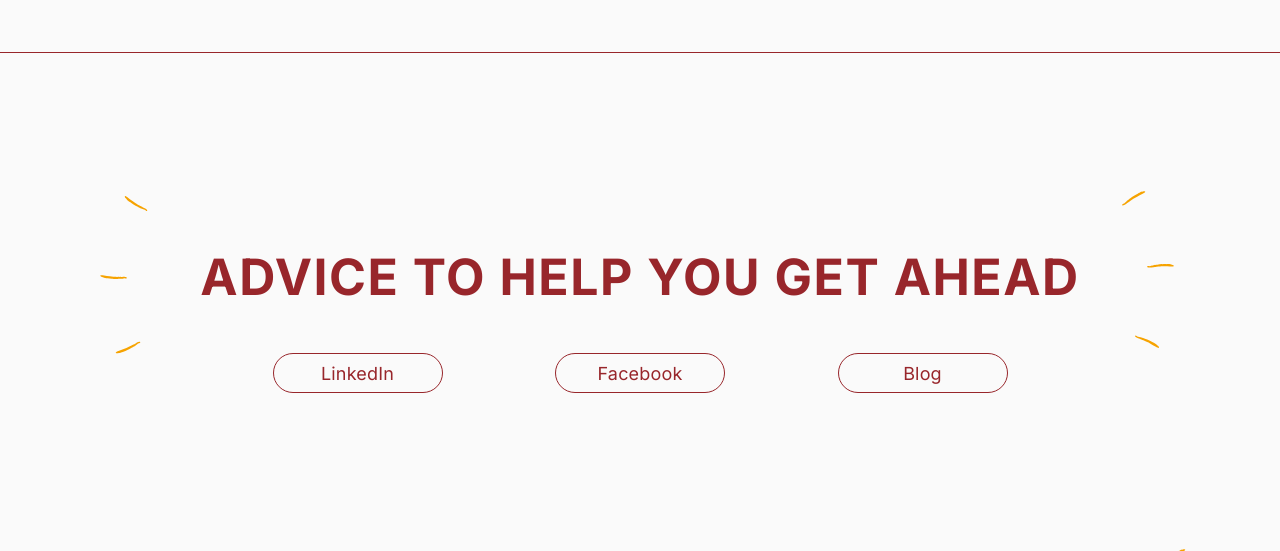
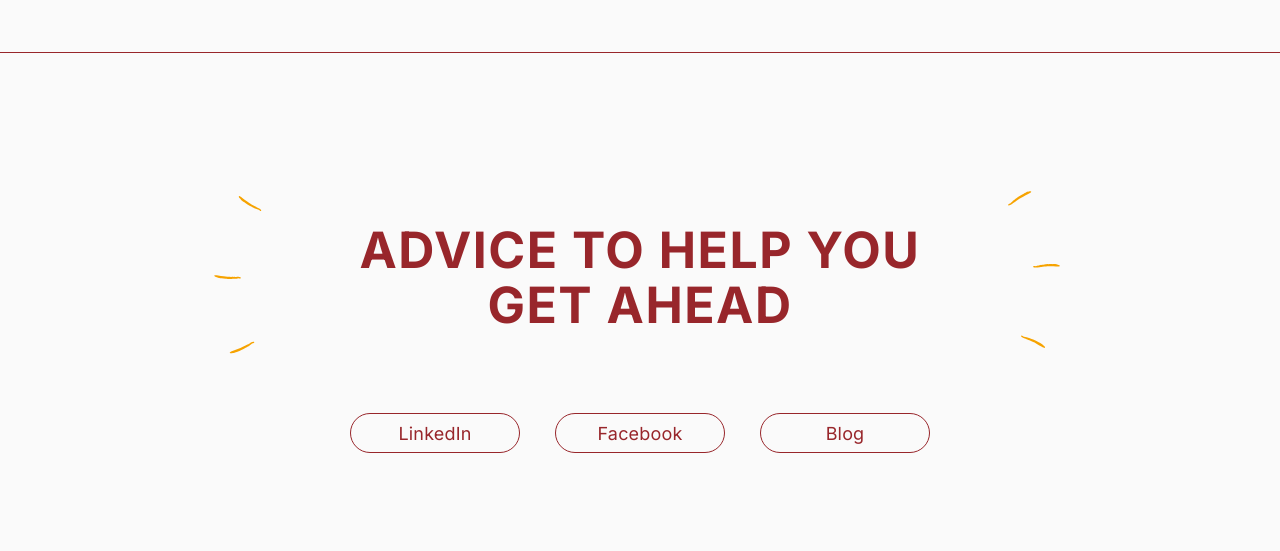
Before and after one commit to KieIO/vostro, a PHP site: page /pages/index.html in a window 1280 px wide. Shown: the part 4880-5431 px from the top of the page. Run offline with PHP 8.4, Linux system fonts and the light colour scheme.

Commit message:
home page: edit style section blog and title

```diff
--- a/style.css
+++ b/style.css
@@ -300,6 +300,11 @@ header .header-large {
     max-width: 65rem !important;
     margin: auto; } }
 
+.home-page .blogs .tag-buttons-list {
+  margin-top: 6rem; }
+  .home-page .blogs .tag-buttons-list .tag-buttons-list-warpper {
+    max-width: 65rem; }
+
 .partners-slider {
   padding: 60px 0; }
   .partners-slider h3 {
@@ -464,7 +469,7 @@ header .header-large {
     position: relative;
     font-weight: bold;
     color: #98262b;
-    max-width: 75%;
+    max-width: 65.2rem;
     min-height: 15rem;
     display: flex;
     justify-content: center;
--- a/styles/title.scss
+++ b/styles/title.scss
@@ -7,7 +7,7 @@
         position: relative;
         font-weight: bold;
         color: $color-primary;
-        max-width: $max-width;
+        max-width: 65.2rem;
         min-height: 15rem;
         display: flex;
         justify-content: center;
```
Also changed, not shown: styles/home-page.scss (+9 -0 lines).
